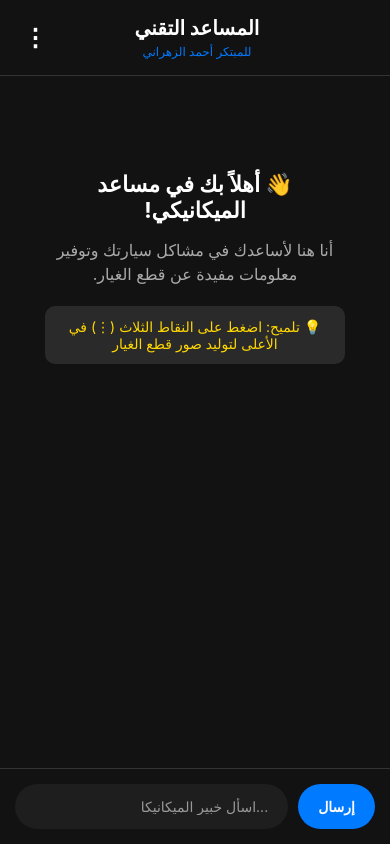
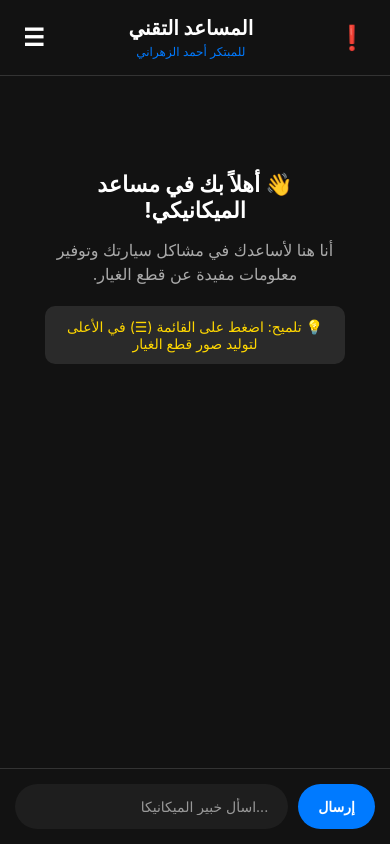
Before and after one commit to ahmad10bme-beep/mechanic-assist, a React Native app: screen / in a window 390 px wide. Built offline with nearby package versions, Linux system fonts and the light colour scheme.

Commit message:
Add info modal, hamburger menu, share feature

```diff
--- a/App.js
+++ b/App.js
@@ -5,6 +5,7 @@ import {
   Alert,
   Image,
   KeyboardAvoidingView,
+  Modal,
   Platform,
   SafeAreaView,
   ScrollView,
@@ -17,6 +18,7 @@ import {
 import * as SplashScreen from 'expo-splash-screen';
 import AsyncStorage from '@react-native-async-storage/async-storage';
 import ImageScreen from './ImageScreen';
+import * as Sharing from 'expo-sharing';
 
 const STORAGE_KEY = '@mechanic-assist:history:v1';
 // الرابط العالمي الخاص بك على Render - تأكد من صحته 100%
@@ -30,6 +32,7 @@ export default function App() {
   const [isInitialized, setIsInitialized] = useState(false);
   const [menuVisible, setMenuVisible] = useState(false);
   const [showImageScreen, setShowImageScreen] = useState(false);
+  const [infoModalVisible, setInfoModalVisible] = useState(false);
 
   useEffect(() => {
     async function prepare() {
@@ -101,6 +104,11 @@ export default function App() {
     }
   };
 
+  const shareChat = async () => {
+    const text = messages.map(m => `${m.role === 'user' ? 'أنت' : 'المساعد'}: ${m.text}`).join('\n');
+    await Sharing.shareAsync(text);
+  };
+
   if (!isInitialized) return null;
 
   if (showImageScreen) {
@@ -113,28 +121,63 @@ export default function App() {
       <View style={styles.header}>
         <View style={styles.headerRow}>
           <TouchableOpacity onPress={() => setMenuVisible(!menuVisible)} style={styles.menuButton}>
-            <Text style={styles.menuIcon}>⋮</Text>
+            <Text style={styles.menuIcon}>☰</Text>
           </TouchableOpacity>
           <View style={styles.headerCenter}>
             <Text style={styles.headerTitle}>المساعد التقني</Text>
             <Text style={styles.headerSubtitle}>للمبتكر أحمد الزهراني</Text>
           </View>
-          <View style={{ width: 36 }} />
+          <TouchableOpacity onPress={() => setInfoModalVisible(true)} style={styles.infoButton}>
+            <Text style={styles.infoIcon}>❗</Text>
+          </TouchableOpacity>
         </View>
         {menuVisible && (
           <View style={styles.menuDropdown}>
             <TouchableOpacity style={styles.menuItem} onPress={() => { setShowImageScreen(true); setMenuVisible(false); }}>
-              <Text style={styles.menuItemText}>توليد صور قطع</Text>
+              <Text style={styles.menuItemText}>🎨 مرسم القطع</Text>
             </TouchableOpacity>
             <TouchableOpacity style={styles.menuItem} onPress={newChat}>
-              <Text style={styles.menuItemText}>محادثة جديدة</Text>
+              <Text style={styles.menuItemText}>📝 محادثة جديدة</Text>
             </TouchableOpacity>
             <TouchableOpacity style={styles.menuItem} onPress={clearChat}>
-              <Text style={styles.menuItemText}>مسح المحادثة</Text>
+              <Text style={styles.menuItemText}>🗑️ مسح المحادثة</Text>
+            </TouchableOpacity>
+            <TouchableOpacity style={styles.menuItem} onPress={() => { shareChat(); setMenuVisible(false); }}>
+              <Text style={styles.menuItemText}>📤 مشاركة المحادثة</Text>
             </TouchableOpacity>
           </View>
         )}
       </View>
+
+      <Modal visible={infoModalVisible} transparent={true} animationType="slide" onRequestClose={() => setInfoModalVisible(false)}>
+        <View style={styles.infoModalOverlay}>
+          <View style={styles.infoModalContent}>
+            <Text style={styles.infoModalTitle}>ℹ️ عن المشروع</Text>
+            <ScrollView style={styles.infoModalScroll}>
+              <Text style={styles.infoModalSection}>🎯 نبذة عن المشروع</Text>
+              <Text style={styles.infoModalText}>
+                تطبيق مساعد الميكانيكي هو نظام ذكي يستخدم الذكاء الاصطناعي لمساعدة ملاك السيارات في تشخيص مشاكل المركبات وتوفير حلول تقنية مفصلة مع رسومات توضيحية دقيقة لقطع الغيار.
+              </Text>
+
+              <Text style={styles.infoModalSection}>🔧 التخصصات</Text>
+              <Text style={styles.infoModalText}>• ميكانيكا السيارات</Text>
+              <Text style={styles.infoModalText}>• الكهرباء والإلكترونيات</Text>
+              <Text style={styles.infoModalText}>• الحاسب والبرمجة</Text>
+              <Text style={styles.infoModalText}>• التبريد والتكييف</Text>
+
+              <Text style={styles.infoModalSection}>👨‍🎓 المتدربون</Text>
+              <Text style={styles.infoModalText}>• أحمد الزهراني - المطور الرئيسي</Text>
+              <Text style={styles.infoModalText}>• معتز القرني - المتدرب المساعد</Text>
+
+              <Text style={styles.infoModalSection}>👨‍🏫 المشرف</Text>
+              <Text style={styles.infoModalText}>• المهندس فيصل الطلحي</Text>
+            </ScrollView>
+            <TouchableOpacity onPress={() => setInfoModalVisible(false)} style={styles.infoModalButton}>
+              <Text style={styles.infoModalButtonText}>✓ فهمت</Text>
+            </TouchableOpacity>
+          </View>
+        </View>
+      </Modal>
 
       <KeyboardAvoidingView behavior={Platform.OS === 'ios' ? 'padding' : 'height'} style={{ flex: 1 }}>
         <ScrollView
@@ -150,7 +193,7 @@ export default function App() {
                 أنا هنا لأساعدك في مشاكل سيارتك وتوفير معلومات مفيدة عن قطع الغيار.
               </Text>
               <Text style={styles.welcomeTip}>
-                💡 تلميح: اضغط على النقاط الثلاث (⋮) في الأعلى لتوليد صور قطع الغيار
+                💡 تلميح: اضغط على القائمة (☰) في الأعلى لتوليد صور قطع الغيار
               </Text>
             </View>
           )}
@@ -213,5 +256,15 @@ const styles = StyleSheet.create({
   sendButton: { backgroundColor: '#007AFF', marginLeft: 10, paddingHorizontal: 20, borderRadius: 25, justifyContent: 'center' },
   buttonText: { color: '#fff', fontWeight: 'bold' },
   loadingContainer: { flexDirection: 'row', alignItems: 'center', justifyContent: 'flex-start', padding: 10 },
-  loadingText: { color: '#888', marginLeft: 10, fontSize: 12 }
+  loadingText: { color: '#888', marginLeft: 10, fontSize: 12 },
+  infoButton: { padding: 8 },
+  infoIcon: { color: '#FFD700', fontSize: 24 },
+  infoModalOverlay: { flex: 1, backgroundColor: 'rgba(0,0,0,0.8)', justifyContent: 'center', alignItems: 'center', padding: 20 },
+  infoModalContent: { backgroundColor: '#1E1E1E', borderRadius: 20, padding: 20, width: '90%', maxHeight: '80%', borderWidth: 1, borderColor: '#333' },
+  infoModalTitle: { color: '#fff', fontSize: 22, fontWeight: 'bold', textAlign: 'center', marginBottom: 15 },
+  infoModalScroll: { maxHeight: 400 },
+  infoModalSection: { color: '#007AFF', fontSize: 16, fontWeight: 'bold', marginTop: 15, marginBottom: 5, textAlign: 'right' },
+  infoModalText: { color: '#ccc', fontSize: 14, lineHeight: 22, textAlign: 'right', marginBottom: 5 },
+  infoModalButton: { backgroundColor: '#007AFF', paddingVertical: 12, paddingHorizontal: 30, borderRadius: 25, marginTop: 20, alignSelf: 'center' },
+  infoModalButtonText: { color: '#fff', fontSize: 16, fontWeight: 'bold' }
 });
```
